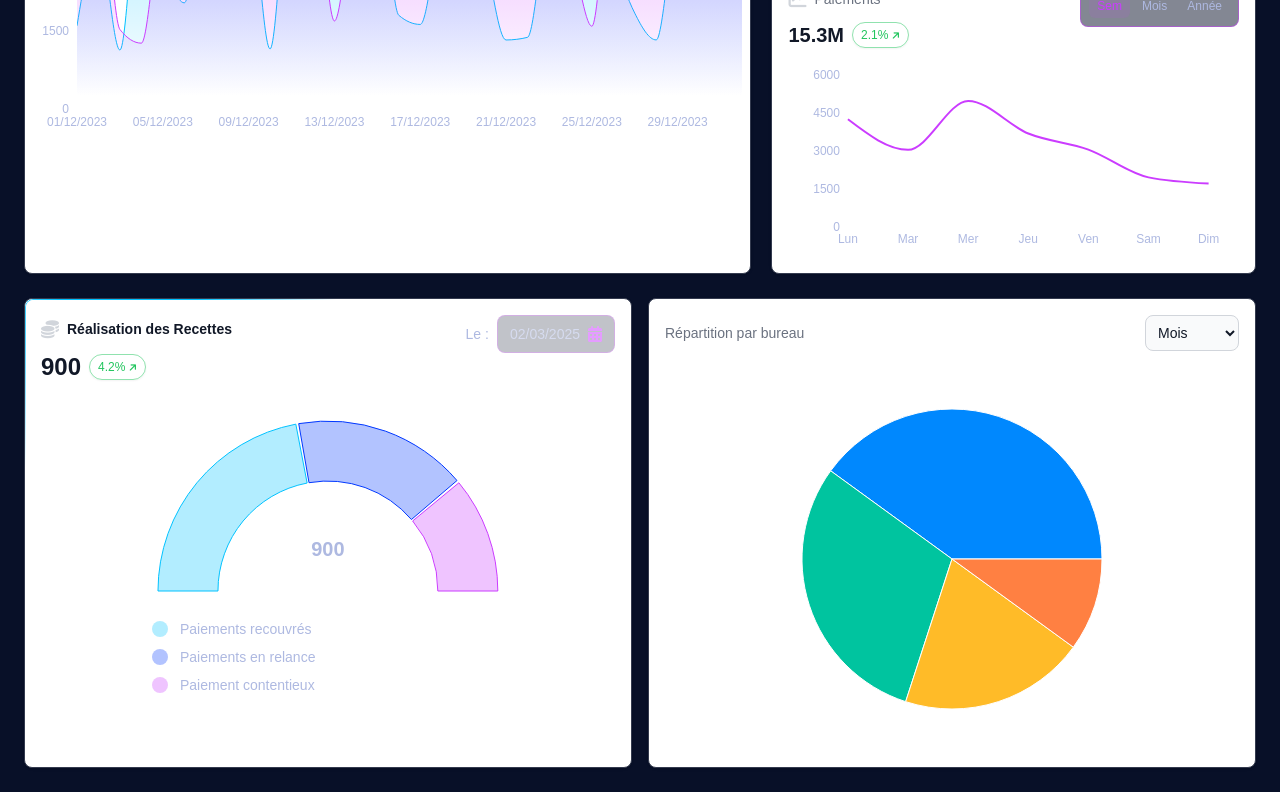
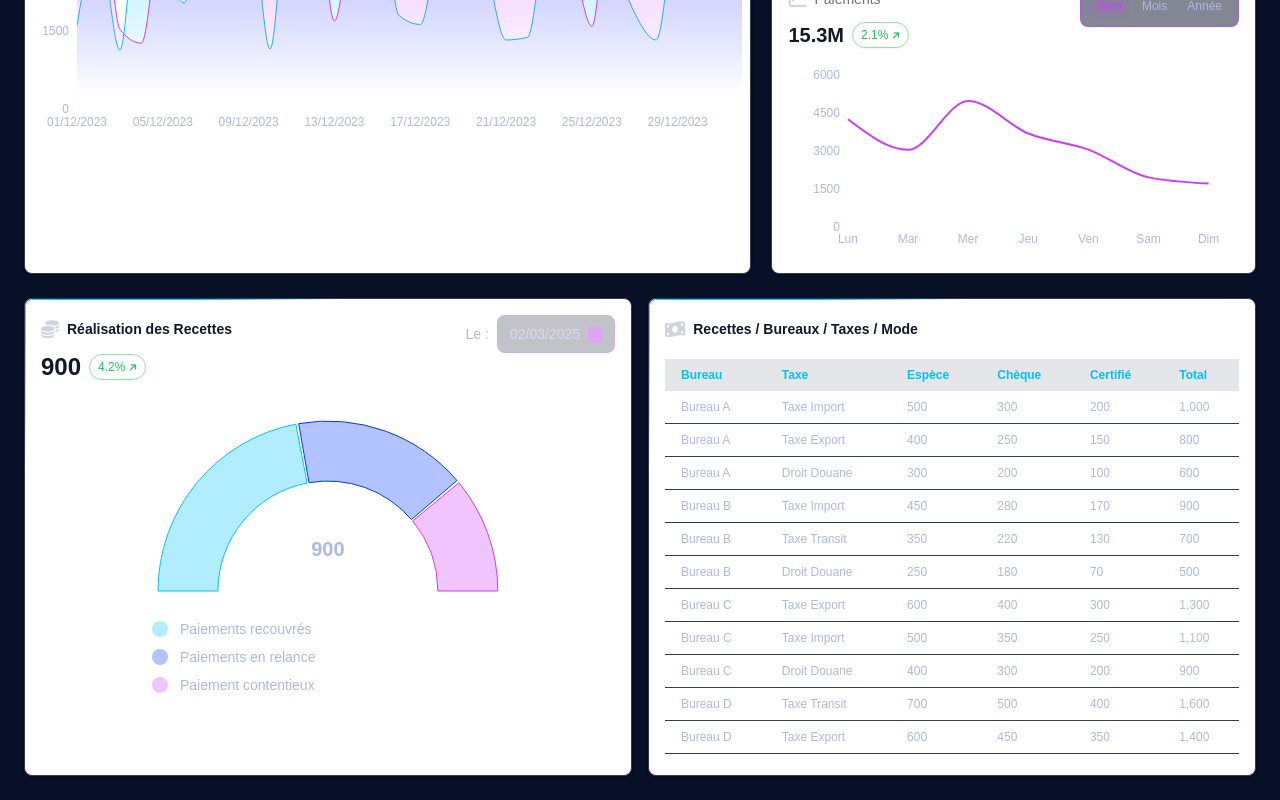
Before and after one commit to Kalixor/djib_2, a React (Vite) app: page / in a window 1280 px wide. Shown: the part 598-1398 px from the top of the page. Built offline with nearby package versions, Linux system fonts and the light colour scheme; a web font is replaced by a local one.

Commit message:
Initial commit from your app

```diff
--- a/src/components/Dashboard.jsx
+++ b/src/components/Dashboard.jsx
@@ -2,7 +2,7 @@ import { useState } from 'react'
 import { AreaChart, Area, XAxis, YAxis, Tooltip, ResponsiveContainer } from 'recharts'
 import BarChart from './charts/BarChart'
 import PieChartOffice from './charts/PieChartOffice'
-import PieChartPayment from './charts/PieChartPayment'
+import PaymentTableCard from './charts/PaymentTableCard'
 import KPI from './KPI'
 import CustomDatePicker from './CustomDatePicker'
 import NotificationPopup from './NotificationPopup'
@@ -163,7 +163,7 @@ export default function Dashboard({ filters, setFilters }) {
           onClick={() => setActiveKPI(activeKPI === 'Paiements' ? null : 'Paiements')}
           style={{ gridRow: 'span 2' }}
         />
-				<KPI
+        <KPI
           title="Bureaux"
           value="1.2K"
           isActive={activeKPI === 'Bureaux'}
@@ -234,17 +234,6 @@ export default function Dashboard({ filters, setFilters }) {
             </div>
           </div>
 
-          <div className="absolute top-4 left-1/2 transform -translate-x-1/2 flex items-center gap-4">
-            <div className="flex items-center gap-2">
-              <div className="w-3 h-3 rounded-full bg-[#00c2ff]" />
-              <span className="text-sm font-medium text-gray-900 dark:text-card-text">Prévues</span>
-            </div>
-            <div className="flex items-center gap-2">
-              <div className="w-3 h-3 rounded-full bg-[#cb3cff]" />
-              <span className="text-sm font-medium text-gray-900 dark:text-card-text">Effectives</span>
-            </div>
-          </div>
-
           <div className="h-96 -mx-4 translate-x-[-8px]">
             <ResponsiveContainer width="100%" height="100%">
               <AreaChart
@@ -309,7 +298,7 @@ export default function Dashboard({ filters, setFilters }) {
 
       <div className="grid grid-cols-1 lg:grid-cols-2 gap-4">
         <PieChartOffice filters={filters} setFilters={setFilters} />
-        <PieChartPayment filters={filters} setFilters={setFilters} />
+        <PaymentTableCard />
       </div>
     </main>
   )
--- /dev/null
+++ b/src/components/charts/PaymentTableCard.jsx
@@ -0,0 +1,87 @@
+import { useState } from 'react'
+
+export default function PaymentTableCard() {
+  const data = [
+    // Bureau A
+    { bureau: 'Bureau A', taxe: 'Taxe Import', espece: 500, cheque: 300, certifie: 200, total: 1000 },
+    { bureau: 'Bureau A', taxe: 'Taxe Export', espece: 400, cheque: 250, certifie: 150, total: 800 },
+    { bureau: 'Bureau A', taxe: 'Droit Douane', espece: 300, cheque: 200, certifie: 100, total: 600 },
+
+    // Bureau B
+    { bureau: 'Bureau B', taxe: 'Taxe Import', espece: 450, cheque: 280, certifie: 170, total: 900 },
+    { bureau: 'Bureau B', taxe: 'Taxe Transit', espece: 350, cheque: 220, certifie: 130, total: 700 },
+    { bureau: 'Bureau B', taxe: 'Droit Douane', espece: 250, cheque: 180, certifie: 70, total: 500 },
+
+    // Bureau C
+    { bureau: 'Bureau C', taxe: 'Taxe Export', espece: 600, cheque: 400, certifie: 300, total: 1300 },
+    { bureau: 'Bureau C', taxe: 'Taxe Import', espece: 500, cheque: 350, certifie: 250, total: 1100 },
+    { bureau: 'Bureau C', taxe: 'Droit Douane', espece: 400, cheque: 300, certifie: 200, total: 900 },
+
+    // Bureau D
+    { bureau: 'Bureau D', taxe: 'Taxe Transit', espece: 700, cheque: 500, certifie: 400, total: 1600 },
+    { bureau: 'Bureau D', taxe: 'Taxe Export', espece: 600, cheque: 450, certifie: 350, total: 1400 },
+    { bureau: 'Bureau D', taxe: 'Droit Douane', espece: 500, cheque: 400, certifie: 300, total: 1200 }
+  ]
+
+  return (
+    <div className="bg-white dark:bg-card p-4 rounded-lg shadow border border-[#343b4f] transition-all duration-300 relative">
+      {/* Border gradient */}
+      <div className="absolute inset-0 rounded-lg pointer-events-none"
+           style={{
+             background: `radial-gradient(circle at 17% -3%, #00c2ff 0%, #00c2ff 10%, transparent 30%)`,
+             mask: `linear-gradient(#fff 0 0) content-box, linear-gradient(#fff 0 0)`,
+             WebkitMask: `linear-gradient(#fff 0 0) content-box, linear-gradient(#fff 0 0)`,
+             maskComposite: 'exclude',
+             WebkitMaskComposite: 'xor',
+             padding: '1px'
+           }}>
+        <div className="bg-white dark:bg-card w-full h-full rounded-lg" />
+      </div>
+
+      {/* Header */}
+      <div className="flex justify-between items-start mb-4">
+        <div className="flex flex-col gap-2">
+          <div className="flex items-center gap-2">
+            <i className="fas fa-money-bill-wave text-lg text-gray-300 dark:text-card-text" />
+            <h3 className="text-sm font-semibold text-gray-900 dark:text-card-text">
+              Recettes / Bureaux / Taxes / Mode
+            </h3>
+          </div>
+        </div>
+      </div>
+
+      {/* Table with vertical scroll */}
+      <div className="overflow-x-auto max-h-[400px] overflow-y-auto scrollbar-thin scrollbar-thumb-[#00c2ff]/50 scrollbar-track-[#343b4f]/20">
+        <table className="w-full text-sm text-left text-card-text">
+          <thead className="text-xs sticky top-0 bg-brand-800/10 backdrop-blur-sm">
+            <tr>
+              <th scope="col" className="px-4 py-2 text-[#00c2ff] sticky top-0">Bureau</th>
+              <th scope="col" className="px-4 py-2 text-[#00c2ff] sticky top-0">Taxe</th>
+              <th scope="col" className="px-4 py-2 text-[#00c2ff] sticky top-0">Espèce</th>
+              <th scope="col" className="px-4 py-2 text-[#00c2ff] sticky top-0">Chèque</th>
+              <th scope="col" className="px-4 py-2 text-[#00c2ff] sticky top-0">Certifié</th>
+              <th scope="col" className="px-4 py-2 text-[#00c2ff] sticky top-0">Total</th>
+            </tr>
+          </thead>
+          <tbody>
+            {data.map((item, index) => (
+              <tr
+                key={index}
+                className="border-b border-[#343b4f] hover:bg-[#ce68fd]/10 transition-colors"
+              >
+                <td className="px-4 py-2 text-xs font-medium">{item.bureau}</td>
+                <td className="px-4 py-2 text-xs">{item.taxe}</td>
+                <td className="px-4 py-2 text-xs">{item.espece.toLocaleString()}</td>
+                <td className="px-4 py-2 text-xs">{item.cheque.toLocaleString()}</td>
+                <td className="px-4 py-2 text-xs">{item.certifie.toLocaleString()}</td>
+                <td className="px-4 py-2 text-xs font-medium">
+                  {item.total.toLocaleString()}
+                </td>
+              </tr>
+            ))}
+          </tbody>
+        </table>
+      </div>
+    </div>
+  )
+}
--- a/src/components/charts/PieChartPayment.jsx
+++ b/src/components/charts/PieChartPayment.jsx
@@ -1,51 +1,38 @@
-import { PieChart as RePieChart, Pie, Cell, Tooltip, ResponsiveContainer } from 'recharts'
+import { useState } from 'react'
 
-const COLORS = ['#0088FE', '#00C49F', '#FFBB28', '#FF8042']
-
-export default function PieChartOffice({ filters, setFilters }) {
+export default function PieChartPayment() {
   const data = [
-    { name: 'Bureau A', value: 400 },
-    { name: 'Bureau B', value: 300 },
-    { name: 'Bureau C', value: 200 },
-    { name: 'Bureau D', value: 100 },
+    { name: 'Recettes', value: 1200 },
+    { name: 'Bureaux', value: 800 },
+    { name: 'Taxes', value: 600 },
+    { name: 'Mode', value: 400 },
   ]
 
   return (
-  		<div className="bg-white dark:bg-card p-4 rounded-lg shadow border border-[#343b4f] transition-all duration-300">
-        <div className="flex justify-between items-center mb-4">
-        <h3 className="text-sm font-medium text-gray-500 dark:text-gray-400">
-          Répartition par bureau
-        </h3>
-        <select
-          value={filters.period}
-          onChange={(e) => setFilters({ ...filters, period: e.target.value })}
-          className="bg-gray-50 border border-gray-300 text-gray-900 text-sm rounded-lg focus:ring-blue-500 focus:border-blue-500 block p-2 dark:bg-gray-700 dark:border-gray-600 dark:placeholder-gray-400 dark:text-white"
-        >
-          <option value="day">Jour</option>
-          <option value="week">Semaine</option>
-          <option value="month">Mois</option>
-          <option value="year">Année</option>
-        </select>
+    <div className="bg-white dark:bg-card p-4 rounded-lg shadow border border-[#343b4f] transition-all duration-300 relative">
+      {/* Border gradient */}
+      <div className="absolute inset-0 rounded-lg pointer-events-none"
+           style={{
+             background: `radial-gradient(circle at 17% -3%, #00c2ff 0%, #00c2ff 10%, transparent 30%)`,
+             mask: `linear-gradient(#fff 0 0) content-box, linear-gradient(#fff 0 0)`,
+             WebkitMask: `linear-gradient(#fff 0 0) content-box, linear-gradient(#fff 0 0)`,
+             maskComposite: 'exclude',
+             WebkitMaskComposite: 'xor',
+             padding: '1px'
+           }}>
+        <div className="bg-white dark:bg-card w-full h-full rounded-lg" />
       </div>
-      <div className="h-96">
-        <ResponsiveContainer width="100%" height="100%">
-          <RePieChart>
-            <Pie
-              data={data}
-              cx="50%"
-              cy="50%"
-              labelLine={false}
-              outerRadius={150}
-              fill="#8884d8"
-              dataKey="value"
-            >
-              {data.map((entry, index) => (
-                <Cell key={`cell-${index}`} fill={COLORS[index % COLORS.length]} />
-              ))}
-            </Pie>
-            <Tooltip />
-          </RePieChart>
-        </ResponsiveContainer>
+
+      {/* Header */}
+      <div className="flex justify-between items-start">
+        <div className="flex flex-col gap-2">
+          <div className="flex items-center gap-2">
+            <i className="fas fa-money-bill-wave text-lg text-gray-300 dark:text-card-text" />
+            <h3 className="text-sm font-semibold text-gray-900 dark:text-card-text">
+              Recettes / Bureaux / Taxes / Mode
+            </h3>
+          </div>
+        </div>
       </div>
     </div>
   )
```
